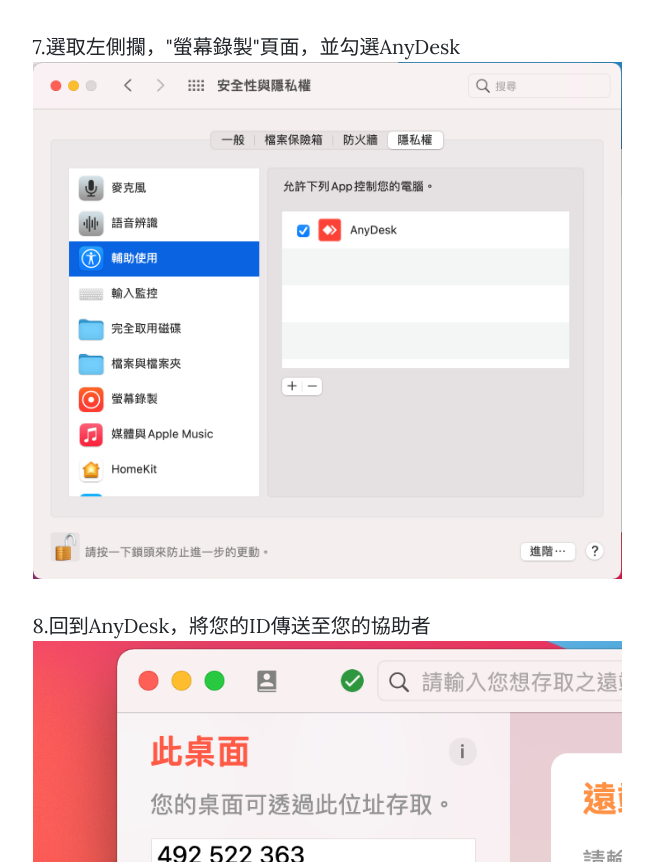
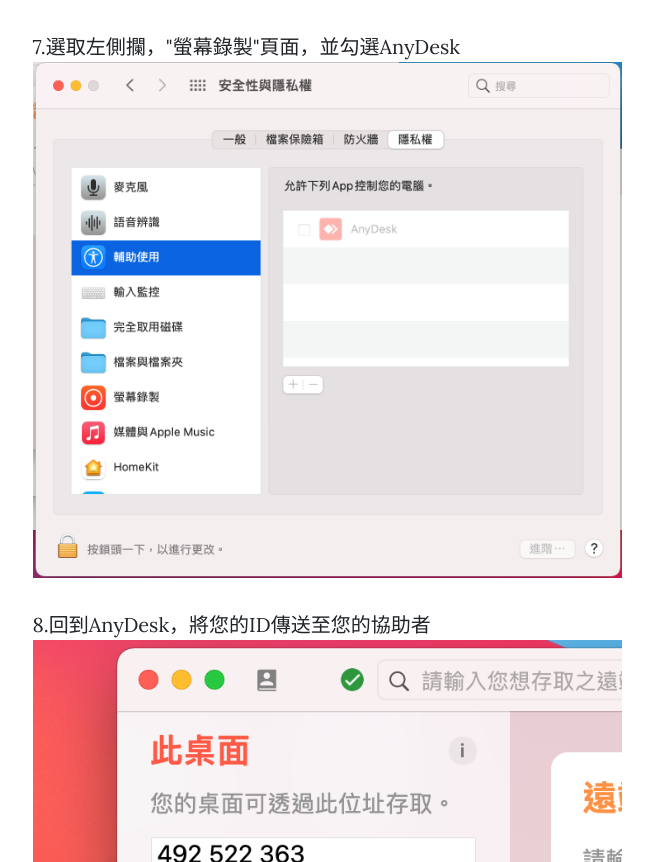
Before and after one commit to NightOwlPlus2/MIS-Garden, a plain HTML site: page anydeskmac.html in a window 1280 px wide. Shown: the part 4804-5666 px from the top of the page, without its empty margins (313-966 px from the left). Drawn offline with nearby package versions, Linux system fonts and the light colour scheme.

Commit message:
fix picture mistake on anydesk macos version website

```diff
--- a/anydeskmac.html
+++ b/anydeskmac.html
@@ -77,7 +77,7 @@
                         </p>
                         <p>
                             7.選取左側攔，"螢幕錄製"頁面，並勾選AnyDesk
-                            <img class="img-fluid" src="AnyDesk/mac/mac_img06.png" with="400" heigh="400" alt="開啟螢幕錄製權限">
+                            <img class="img-fluid" src="AnyDesk/mac/mac_img07.png" with="400" heigh="400" alt="開啟螢幕錄製權限">
                         </p>
                         <p>
                             8.回到AnyDesk，將您的ID傳送至您的協助者
```
